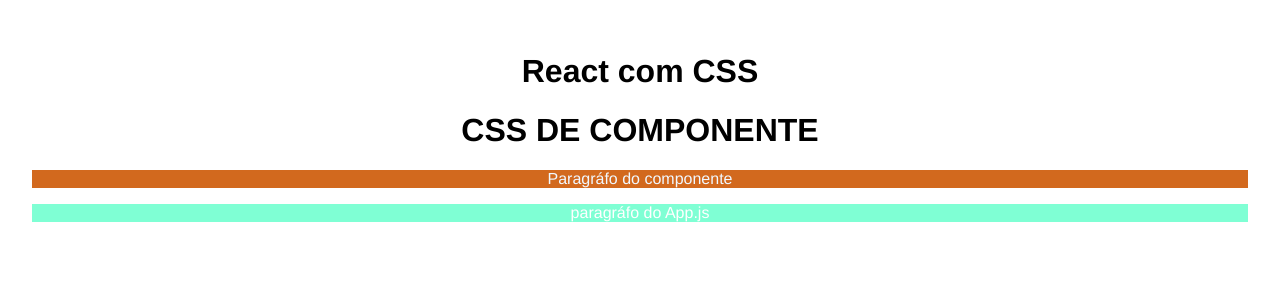
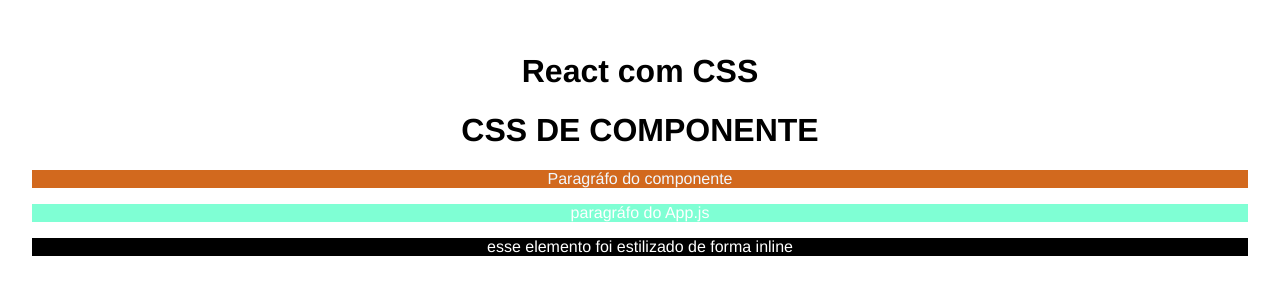
Before and after one commit to fh3mrique/EstudosReact, a React (Vite) app in the folder 04 - REACT E CSS/reactcss/: page / in a window 1280 px wide. Shown: the top 300 px of the page. Built offline with nearby package versions, Linux system fonts and the light colour scheme.

Commit message:
CSS inline

```diff
--- a/04 - REACT E CSS/reactcss/src/App.jsx
+++ b/04 - REACT E CSS/reactcss/src/App.jsx
@@ -13,8 +13,10 @@ function App() {
 
       {/* Css de componente */}
       <MeuComponente/>
+      <p>paragráfo do App.js</p>
 
-      <p>paragráfo do App.js</p>
+      {/* CSS Inline */}
+      <p style={{color: "white", background: "black"}}> esse elemento foi estilizado de forma inline</p>
     </>
   )
 }
```
